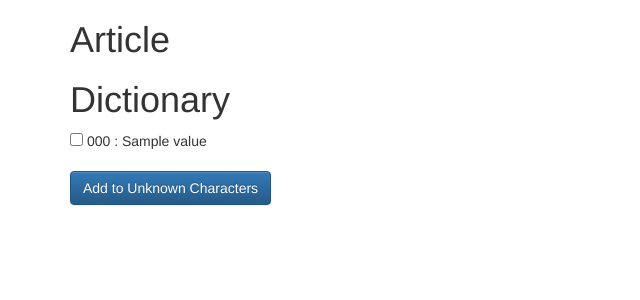
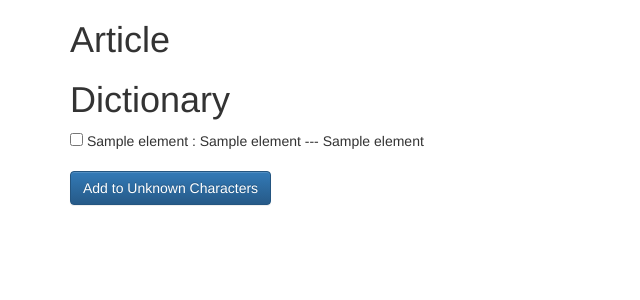
Before and after one commit to mtyadev/chinese_article_recommendation_engine, a Flask app: template app/templates/index.html in a window 1280 px wide. Shown: the part 97-397 px from the top of the page, without its empty margins (0-640 px from the left). Run offline with Flask 2, Linux system fonts and the light colour scheme; tables that the repository leaves empty hold one stand-in row (values such as "Sample post"); the template is opened without the code that fills it: values that come from a table or form of the project are taken from there, most other values are stand-ins (such as "Sample title", 1, 10 or a date in 2020); some libraries are stand-ins or nearby versions.

Commit message:
Able to generate context dictionary directly from the database.

```diff
--- a/app/templates/index.html
+++ b/app/templates/index.html
@@ -15,9 +15,9 @@
     <h1>Dictionary</h1>
         <div id = "fixedglossary">
             <form action="/check" method="POST">
-            {% for key, value in context_dictionary.items() %}
-               <div id="{{key.decode('utf-8')}}">
-                   <input type="checkbox" data-toggle="toggle" name="unknown" value="{{key.decode('utf-8')}} : {{value}}"> {{key.decode('utf-8')}} : {{value}}
+            {% for element in context_dictionary %}
+               <div id="{{element[1]}}">
+                   <input type="checkbox" data-toggle="toggle" name="unknown" value="{{element[1]}}"> {{element[1]}} : {{element[2]}} --- {{element[3]}}
                </div>
             {% endfor %}
             <br />
--- a/app/views.py
+++ b/app/views.py
@@ -9,8 +9,8 @@ article = FocusArticle(training_articles[0][0], training_articles[0][1])
 @app.route('/')
 def index():
     annotated_article, article_id = article.load_content()
-    return render_template("index.html", context_dictionary=article.context_dictionary,
-                           article=annotated_article)
+    context_dictionary = article.create_context_dictionary(article_id)
+    return render_template("index.html", article=annotated_article, context_dictionary=context_dictionary)
 
 @app.route('/check', methods = ["GET", "POST"])
 def check():
```
Also changed, not shown: app/article_searcher.py (+5 -6 lines).
